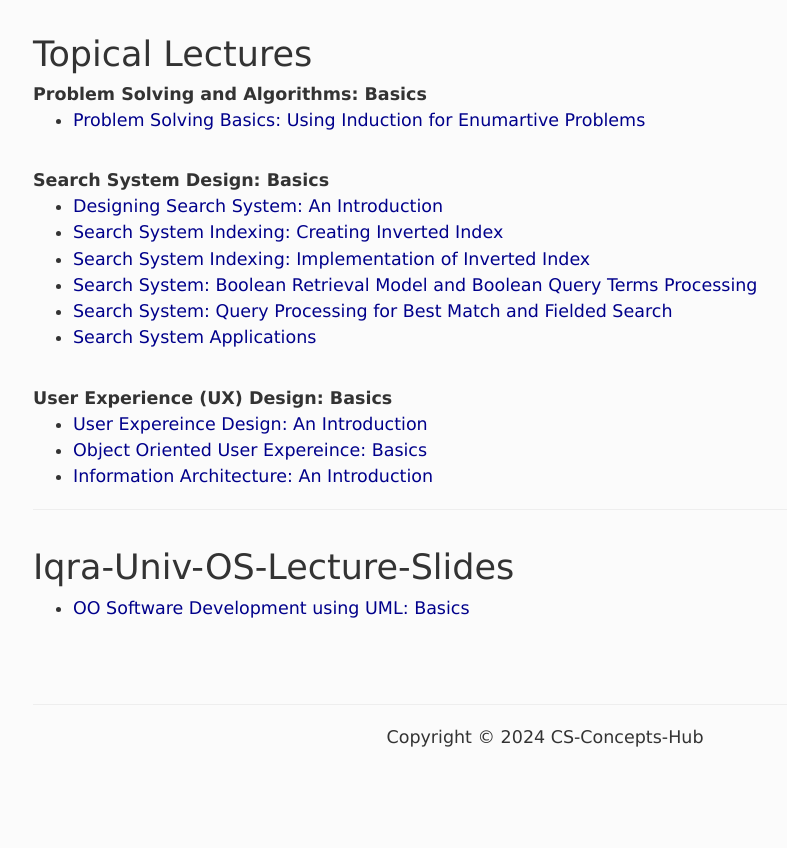
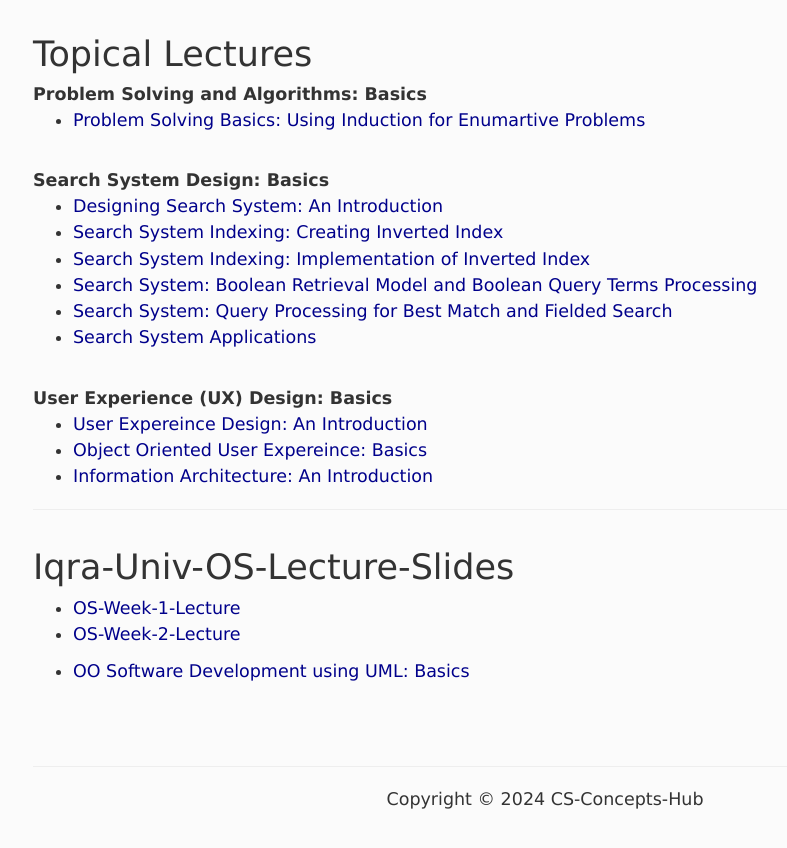
Before and after one commit to CS-Concepts-hub/CS-Concepts-hub, a Jekyll site: the page built from index.html, in a window 1280 px wide and 900 px high, scrolled down 661 px. Shown: the top 848 px of the window, without its empty margins (95-882 px from the left). Built offline with Jekyll 4.4.1, drawn with Linux system fonts in a browser that asks for light colours.

Commit message:
Update index.html

```diff
--- a/index.html
+++ b/index.html
@@ -52,7 +52,12 @@ weight: 0
 		</ul>
 		<hr>
 		<h2 class="title" id="notes">Iqra-Univ-OS-Lecture-Slides</h2>
-
+		<ul>
+			<li><a href="files/Iqra-OS-W1-F2024.pdf">OS-Week-1-Lecture</a></li>
+			<li><a href="files/Iqra-OS-W2-F2024-Sec-A.pdf.pdf">OS-Week-2-Lecture</a></li>
+			<!li><a href="#"></a></li>
+			<!li><a href="#"></a></li>
+		</ul>
 		<ul>
 			<li><a href="files/OOAD-using-UML-Basics.pdf">OO Software Development using UML: Basics</a></li>
 			<!li><a href="#"></a></li>
```
